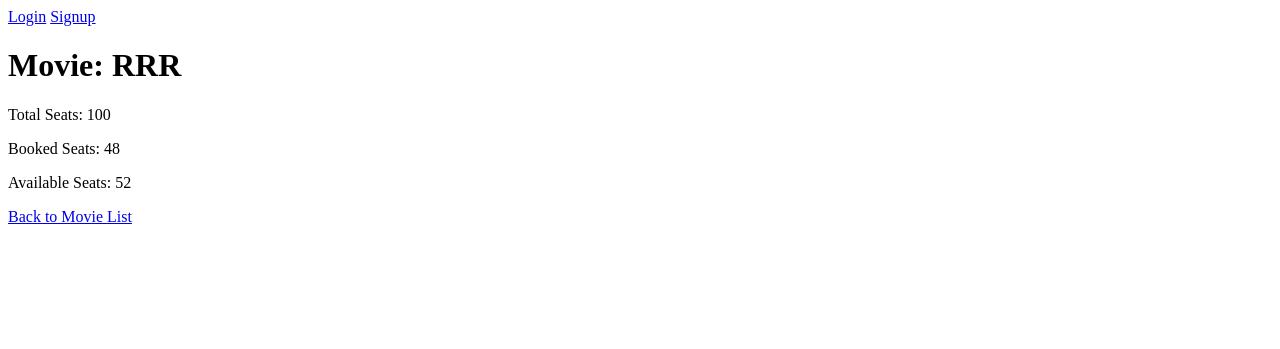
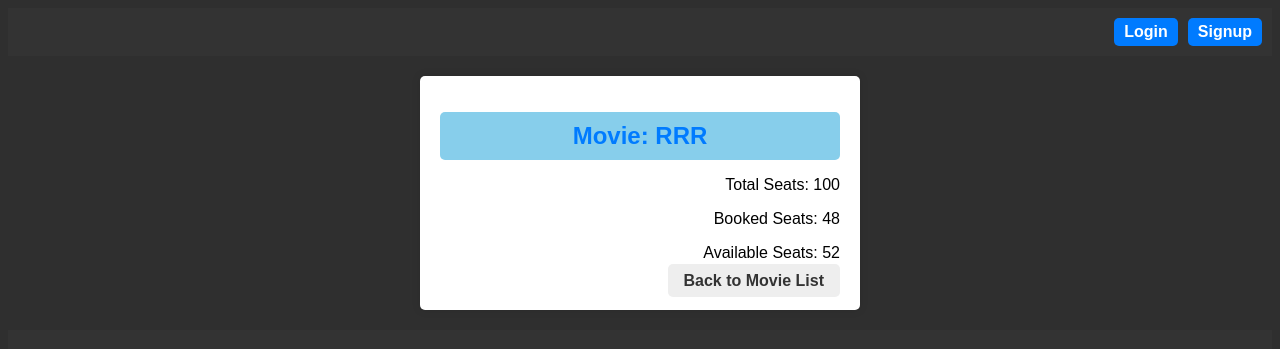
Before and after one commit to prinksss/movie-booking-system, a Django app: page /movies/1/seats/ in a window 1280 px wide. Shown: the top 349 px of the page. Run offline with Django 4.2, Linux system fonts and the light colour scheme; data comes from the database, SQL or seed files in the repository; both versions use the stored data as it was after the commit.

Commit message:
Add files via upload

```diff
--- a/movie_booking_project/movie_booking/static/movie_booking/styles.css
+++ b/movie_booking_project/movie_booking/static/movie_booking/styles.css
@@ -1,42 +1,36 @@
-/*
+/* Global Styles */
 body {
     font-family: Arial, sans-serif;
-    background-color: #b0ad7d;
-    color: #333;
+    background-color: #2f2f2f; /* Set your desired background color */
 }
 
+/* Header Styles */
 .header {
-    background-color: #551414;
+    background-color: #333;
     color: #fff;
     padding: 10px;
+    text-align: right;
 }
 
-
-
-h1
-    {
-        background-color: rgb(195, 75, 195);
+/* Heading Styles */
+h1, h2, h3 {
+        background-color: #87ceeb; /* Background color for headings */
+        color: #333; /* Text color for headings */
+        padding: 10px; /* Padding around headings */
+        border-radius: 5px; /* Rounded corners for headings */
+        text-align: center; /* Center-align text within headings */
 }
-h2, h3 {
-    background-color: #87ceeb;
-}
-
-ul {
-    list-style-type: square;
-}
-
-
 .movie-list {
     max-width: 800px;
     margin: 0 auto;
     padding: 20px;
-    background-color: #8c1c1c;
+    background-color: #f8f8f8;
     box-shadow: 0 0 10px rgba(0, 0, 0, 0.1);
     border-radius: 5px;
 }
 
 .movie-list h1 {
-    color: #007bff;
+    color: #04172b;
     font-size: 28px;
 }
 
@@ -46,7 +40,7 @@
 }
 
 .movie-item {
-    background-color: #f8f8f8;
+    background-color: #fff;
     border: 1px solid #ddd;
     padding: 20px;
     margin: 10px 0;
@@ -105,9 +99,53 @@
     background-color: #ccc;
 }
 
+.user-info {
+    display: flex;
+    justify-content: flex-end;
+    align-items: center;
+}
 
+/* Apply CSS styles to the buttons within user-info div */
+.user-info .btn {
+    margin-left: 10px;
+    text-decoration: none;
+    padding: 5px 10px;
+    background-color: #007bff;
+    color: #fff;
+    border-radius: 5px;
+}
 
-.booking-form {
+/* Apply CSS styles to the main content section */
+.content {
+    padding: 20px;
+}
+
+/* Apply CSS styles to the footer section */
+.footer {
+    background-color: #333;
+    color: #fff;
+    padding: 10px;
+    text-align: center;
+}
+
+.auth-links .auth-link {
+    text-decoration: none;
+    padding: 5px 10px;
+    background-color: #007bff; /* Change to your desired color */
+    color: #fff;
+    border-radius: 5px;
+    font-size: 18px; /* Change to your desired font size */
+    margin-left: 10px;
+}
+
+/* Additional styles for the "Login" and "Signup" links */
+.auth-links .auth-link:hover {
+    background-color: #0056b3; /* Change to your desired hover color */
+}
+
+/* Add this to your CSS file */
+
+.login-form {
     max-width: 400px;
     margin: 0 auto;
     padding: 20px;
@@ -116,20 +154,16 @@
     border-radius: 5px;
   }
 
-  .booking-form h2 {
+  .login-form h2 {
     color: #007bff;
     font-size: 24px;
   }
 
-  .form-group {
-    margin-bottom: 20px;
+  .login-form form {
+    margin-top: 20px;
   }
 
-  label {
-    font-weight: bold;
-  }
-
-  .form-control {
+  .login-form .form-control {
     width: 100%;
     padding: 8px;
     border: 1px solid #ccc;
@@ -137,7 +171,7 @@
     font-size: 16px;
   }
 
-  button {
+  .login-form button {
     background-color: #007bff;
     color: #fff;
     border: none;
@@ -148,7 +182,109 @@
     transition: background-color 0.3s;
   }
 
-  button:hover {
+  .login-form button:hover {
     background-color: #0056b3;
   }
-   */
+
+/* Add this to your CSS file */
+
+.registration-form {
+    max-width: 400px;
+    margin: 0 auto;
+    padding: 20px;
+    background-color: #fff;
+    box-shadow: 0 0 10px rgba(0, 0, 0, 0.1);
+    border-radius: 5px;
+  }
+
+  .registration-form h2 {
+    color: #007bff;
+    font-size: 24px;
+  }
+
+  .registration-form form {
+    margin-top: 20px;
+  }
+
+  .registration-form .form-control {
+    width: 100%;
+    padding: 8px;
+    border: 1px solid #ccc;
+    border-radius: 5px;
+    font-size: 16px;
+  }
+
+  .registration-form button {
+    background-color: #007bff;
+    color: #fff;
+    border: none;
+    border-radius: 5px;
+    padding: 10px 20px;
+    font-weight: bold;
+    cursor: pointer;
+    transition: background-color 0.3s;
+  }
+
+  .registration-form button:hover {
+    background-color: #0056b3;
+  }
+
+/* Add this to your CSS file */
+
+.movie-details {
+    max-width: 400px;
+    margin: 0 auto;
+    padding: 20px;
+    background-color: #fff;
+    box-shadow: 0 0 10px rgba(0, 0, 0, 0.1);
+    border-radius: 5px;
+  }
+
+  .movie-details h1 {
+    color: #007bff;
+    font-size: 24px;
+  }
+
+  .movie-details p {
+    font-size: 16px;
+    margin-bottom: 10px;
+  }
+
+  .movie-details .btn {
+    text-decoration: none;
+    padding: 8px 16px;
+    border-radius: 5px;
+    font-weight: bold;
+    cursor: pointer;
+    transition: background-color 0.3s;
+  }
+
+  .movie-details .btn-secondary {
+    background-color: #eee;
+    color: #333;
+  }
+
+  .movie-details .btn-secondary:hover {
+    background-color: #ccc;
+  }
+
+/* Add this to your CSS file */
+
+.user-profile {
+    max-width: 400px;
+    margin: 0 auto;
+    padding: 20px;
+    background-color: #fff;
+    box-shadow: 0 0 10px rgba(0, 0, 0, 0.1);
+    border-radius: 5px;
+  }
+
+  .user-profile h1 {
+    color: #007bff;
+    font-size: 24px;
+  }
+
+  .user-profile p {
+    font-size: 16px;
+    margin-bottom: 10px;
+  }
--- a/movie_booking_project/movie_booking/templates/base.html
+++ b/movie_booking_project/movie_booking/templates/base.html
@@ -1,4 +1,5 @@
-{% load static%}
+{% load static %}
+
 <!DOCTYPE html>
 <html lang="en">
 <head>
@@ -7,33 +8,32 @@
     <link rel="stylesheet" type="text/css" href="{% static 'movie_booking/styles.css' %}">
 </head>
 <body>
-    <header>
+    <header class="header">
+        <div class="container">
             <div class="user-info">
                 {% if user.is_authenticated %}
                     <span>Welcome, {{ user.username }}!</span>
-                <a href="{% url 'profile' %}">My Profile</a>
-                <a href="{% url 'logout' %}">Logout</a>
+                    <a href="{% url 'profile' %}" class="btn">My Profile</a>
+                    <a href="{% url 'logout' %}" class="btn">Logout</a>
                 {% else %}
-                <a href="{% url 'login' %}">Login</a>
-                <a href="{% url 'signup' %}">Signup</a>
+                    <a href="{% url 'login' %}" class="btn">Login</a>
+                    <a href="{% url 'signup' %}" class="btn">Signup</a>
                 {% endif %}
             </div>
+        </div>
     </header>
-    {% if messages %}
-    <div class="messages">
-        <ul class="messages">
-            {% for message in messages %}
-                <li{% if message.tags %} class="{{ message.tags }}"{% endif %}>{{ message }}</li>
-            {% endfor %}
-        </ul>
-    </div>
-    {% endif %}
-    <main>
+
+    <main class="content">
+        <div class="container">
             {% block content %}
             {% endblock %}
+        </div>
     </main>
-    <footer>
+
+    <footer class="footer">
+        <div class="container">
             <!-- Footer content -->
+        </div>
     </footer>
 </body>
 </html>
--- a/movie_booking_project/movie_booking/templates/movie_booking/book_movie.html
+++ b/movie_booking_project/movie_booking/templates/movie_booking/book_movie.html
@@ -4,7 +4,7 @@
 {% block content %}
   <div class="booking-form">
     <h2>Book Movie: {{ movie.title }}</h2>
-    <form method="post">
+    <form method="post" action="{% url 'book_movie' movie.id %}">
       {% csrf_token %}
       <div class="form-group">
         <label for="booking_type">Booking Type:</label>
--- a/movie_booking_project/movie_booking/templates/movie_booking/movie_detail.html
+++ b/movie_booking_project/movie_booking/templates/movie_booking/movie_detail.html
@@ -1,4 +1,5 @@
-{% load static%}
+
+
 <h1>{{ movie.title }}</h1>
 <p>{{ movie.description }}</p>
 <p>Total Seats: {{ movie.total_seats }}</p>
--- a/movie_booking_project/movie_booking/templates/movie_booking/movie_seats.html
+++ b/movie_booking_project/movie_booking/templates/movie_booking/movie_seats.html
@@ -1,11 +1,13 @@
 {% extends 'base.html' %}
-{% load static%}
+{% load static %}
+
 {% block content %}
+  <div class="movie-details">
+    <h1>Movie: {{ movie.title }}</h1>
+    <p>Total Seats: {{ movie.total_seats }}</p>
+    <p>Booked Seats: {{ booked_seats }}</p>
+    <p>Available Seats: {{ available_seats }}</p>
 
-<h1>Movie: {{ movie.title }}</h1>
-<p>Total Seats: {{ movie.total_seats }}</p>
-<p>Booked Seats: {{ booked_seats }}</p>
-<p>Available Seats: {{ available_seats }}</p>
-
-<a href="{% url 'movie_list' %}">Back to Movie List</a>
+    <a href="{% url 'movie_list' %}" class="btn btn-secondary">Back to Movie List</a>
+  </div>
 {% endblock %}
--- a/movie_booking_project/movie_booking_project/settings.py
+++ b/movie_booking_project/movie_booking_project/settings.py
@@ -118,7 +118,9 @@
 # Static files (CSS, JavaScript, Images)
 # https://docs.djangoproject.com/en/4.2/howto/static-files/
 
-STATIC_URL = 'static/'
+STATIC_URL = '/static/'
+
+LOGIN_URL = 'login'
 
 import os
 
@@ -130,3 +132,5 @@
 # https://docs.djangoproject.com/en/4.2/ref/settings/#default-auto-field
 
 DEFAULT_AUTO_FIELD = 'django.db.models.BigAutoField'
+
+LOGOUT_REDIRECT_URL = '/login/'
```
Also changed, not shown: movie_booking_project/movie_booking/templates/movie_booking/profile.html (+7 -4 lines), movie_booking_project/movie_booking/templates/registration/login.html (+9 -7 lines), movie_booking_project/movie_booking/templates/registration/register.html (+9 -7 lines), movie_booking_project/db.sqlite3. Lines whose indentation alone changed are shown as unchanged.
